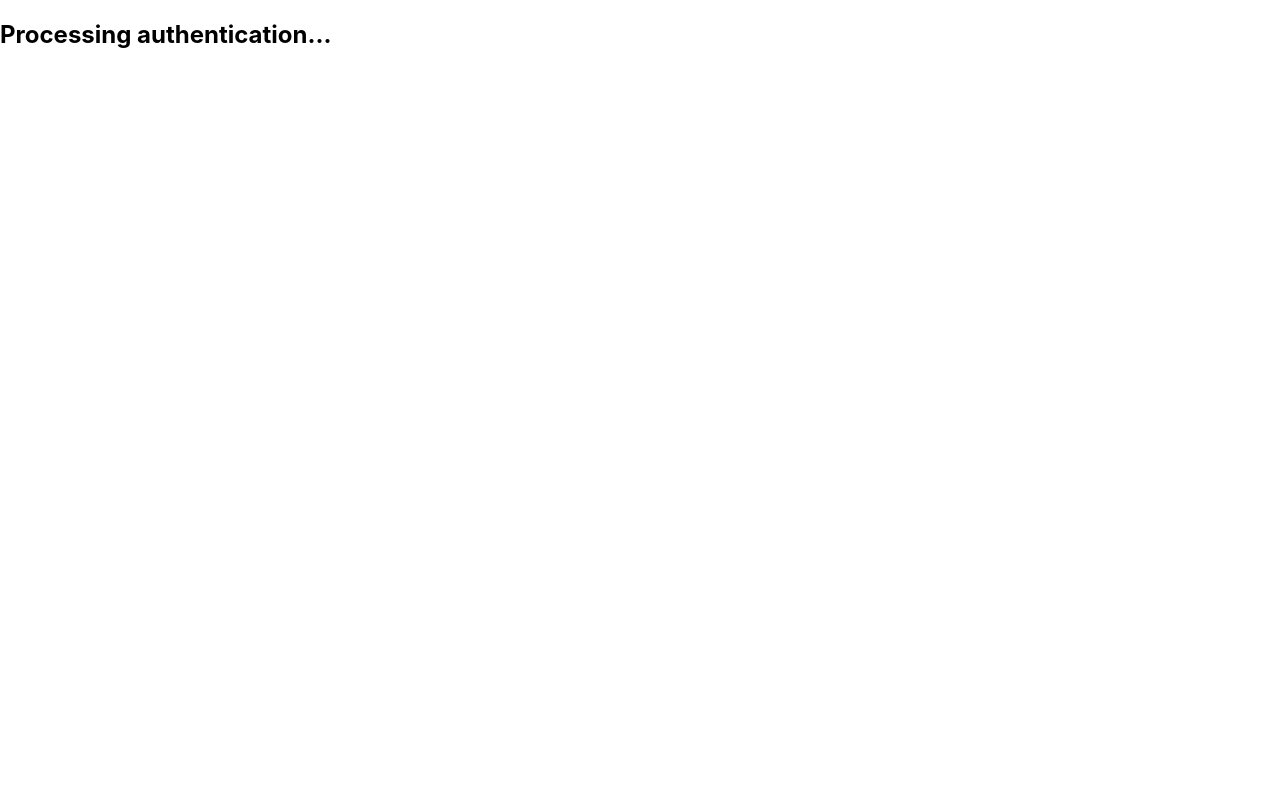
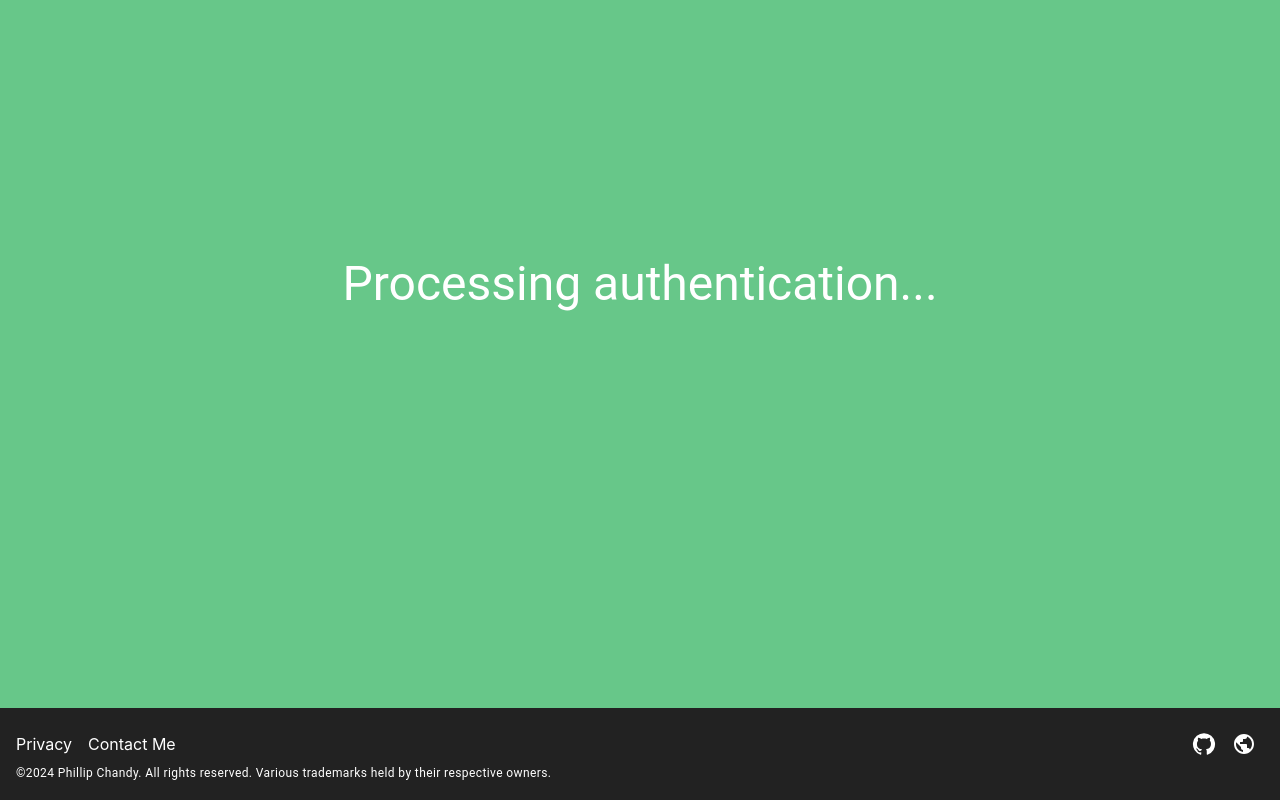
Before and after one commit to philchandy/clonehero-spotify-finder, a React (Create React App) app in the folder spotify-playlist-checker/: page /callback in a window 1280 px wide. Built offline with nearby package versions, Linux system fonts and the light colour scheme.

Commit message:
UI changes

```diff
--- a/spotify-playlist-checker/src/components/Callback/Callback.js
+++ b/spotify-playlist-checker/src/components/Callback/Callback.js
@@ -1,6 +1,10 @@
 import React, { useEffect } from 'react';
 import { useNavigate } from 'react-router-dom';
 import axios from 'axios';
+import { Height } from '@mui/icons-material';
+import { Box } from '@mui/system';
+import Footer from '../../sections/Footer';
+import { Typography } from '@mui/material';
 
 const Callback = () => {
     const navigate = useNavigate();
@@ -35,9 +39,24 @@ const Callback = () => {
     }, [navigate]);
 
     return (
-        <div>
-            <h2>Processing authentication...</h2>
-        </div>
+        <>
+            <Box sx={{
+                display:'flex',
+                height:'100%',
+                backgroundColor: "#67c789",
+                alignItems:'center',
+                justifyContent:'space-between',
+                flexDirection:'column',
+
+            }}>
+                <Typography variant='h3' sx={{color:'white', pt:'20%'}}>Processing authentication...</Typography>
+                <Box sx={{width:'100%'}}>
+                    <Footer />
+                </Box>
+
+            </Box>
+
+        </>
     );
 };
 
--- a/spotify-playlist-checker/src/components/Playlist/CheckComponent.js
+++ b/spotify-playlist-checker/src/components/Playlist/CheckComponent.js
@@ -27,8 +27,6 @@ const CheckComponent = ({ tracks, goBack }) => {
                     {tracks.length > 0 ? (
                         <List sx={{
                             py:"0",
-
-
                         }}>
                         {tracks.map((track, index) => (
                             <ListItem
--- a/spotify-playlist-checker/src/components/Playlist/FetchPlaylist.css
+++ b/spotify-playlist-checker/src/components/Playlist/FetchPlaylist.css
@@ -1,3 +1,6 @@
+#root{
+  background-color:#67c789;
+}
 select {
     padding: 8px;
     margin-bottom: 20px;
--- a/spotify-playlist-checker/src/components/Playlist/FetchPlaylist.js
+++ b/spotify-playlist-checker/src/components/Playlist/FetchPlaylist.js
@@ -6,6 +6,8 @@ import './FetchPlaylist.css'; // Import the CSS file
 import SelectPlaylistComponent from './PlaylistComponent.js';
 import CheckComponent from './CheckComponent.js';
 import Footer from '../../sections/Footer.js'
+import Circles from '../../sections/Circles'
+import CircularProgress from '@mui/material/CircularProgress';
 
 
 const Playlist = () => {
@@ -80,35 +82,36 @@ const Playlist = () => {
         }
     };
     const handleGoBack = () => {
-        setIsTracksFetched(false); // Switch to playlist selector view
+        setIsTracksFetched(false);
     };
 
     return (
-        <Box sx={{backgroundColor:'#67c789'}}>
+        <>
+        <Box sx={{
+            display:'flex',
+            height:'100%',
+            alignItems:'center',
+            justifyContent:'space-between',
+            flexDirection:'column',
+            }}>
             <AppBarComponent />
-            <Box sx={{ p:2 }}>
+            <Box sx={{
+                width:'100%',
+                }}>
                 {!isTracksFetched? (
                     <>
                         {!loading ? (
                             <>
                                 <SelectPlaylistComponent playlists={playlists} fetchTracks={fetchTracks} />
                             </>
-                    ): (
-                        <Box sx={{display:'flex', minHeight:'100vh'}}>
-                            <LinearProgress />
-                            <Box sx={{
-                                    display: "flex",
-                                    width:'100%' ,
-                                    justifyContent:'center',
-                                    alignItems:'center',
-                                    height: '100%',
-                                    marginTop:'25%'
-                                }}>
-                                <Typography variant='h4' component='h1' color='textPrimary' sx = {{ textAlign:'center', fontWeight:'bold' }}>
+                        ) : (
+                            <>
+                            <Box sx={{}}>
+                                <Typography variant='subtitle1' color='white' sx = {{textAlign:'center', fontWeight:'bold'}}>
                                     Loading...
                                 </Typography>
                             </Box>
-                        </Box>
+                            </>
                         )}
                     </>
                 ) : (
@@ -118,8 +121,12 @@ const Playlist = () => {
                     />
                 )}
             </Box>
+            <Box sx={{width:'100%'}}>
                 <Footer />
             </Box>
+
+        </Box>
+        </>
     );
 }
 
--- a/spotify-playlist-checker/src/components/Playlist/PlaylistComponent.js
+++ b/spotify-playlist-checker/src/components/Playlist/PlaylistComponent.js
@@ -28,7 +28,7 @@ const SelectPlaylistComponent = ({ playlists, fetchTracks }) => {
         fontWeight: 700,
       },
       h4: {
-        fontWeight: 700,
+        fontWeight: 500,
       },
       h5: {
         fontWeight: 600,
@@ -73,7 +73,7 @@ const SelectPlaylistComponent = ({ playlists, fetchTracks }) => {
         position:'relative'
         }}>
           <Box sx={{ marginY:"2%", display:'flex', alignItems:'center' }}>
-              <Typography variant="h4">Select a Playlist to check</Typography>
+              <Typography variant="h4" sx={{color:'white'}}>Select a Playlist to check.</Typography>
           </Box>
           <Box sx={{
             width:'60%'
@@ -122,6 +122,7 @@ const SelectPlaylistComponent = ({ playlists, fetchTracks }) => {
       className='fetch-button-fixed'
       disabled={!selectedPlaylist}
       sx={{
+        boxShadow:"8",
         position: isAtBottom ? 'static' : 'fixed',
         bottom: isAtBottom ? 'auto' : '8%',
         left: isAtBottom ? 'auto' : '50%',
--- a/spotify-playlist-checker/src/sections/AppBar.js
+++ b/spotify-playlist-checker/src/sections/AppBar.js
@@ -36,7 +36,7 @@ const AppBarComponent = () => {
     const userName = user?.display_name
 
     return (
-        <AppBar position="static" className="app-bar" sx={{ backgroundColor:"#222222" }}>
+        <AppBar position="static" className="app-bar" sx={{ backgroundColor:"#222222", zIndex:'1000' }}>
             <Toolbar className="toolbar">
                 <Typography variant="h6" className="app-title">
                     Clone Hero - Spotify Checker
```
Lines whose indentation alone changed are shown as unchanged.
